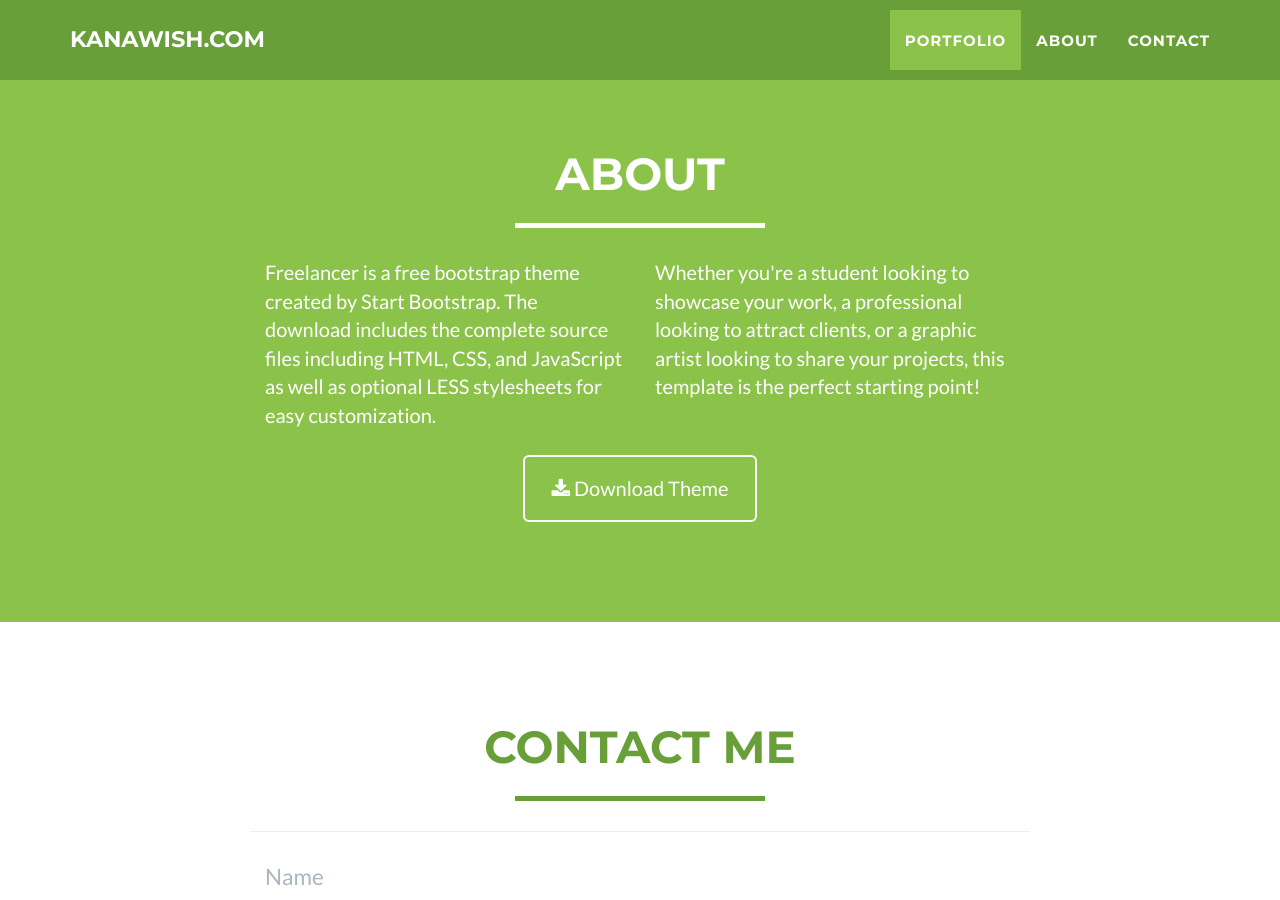
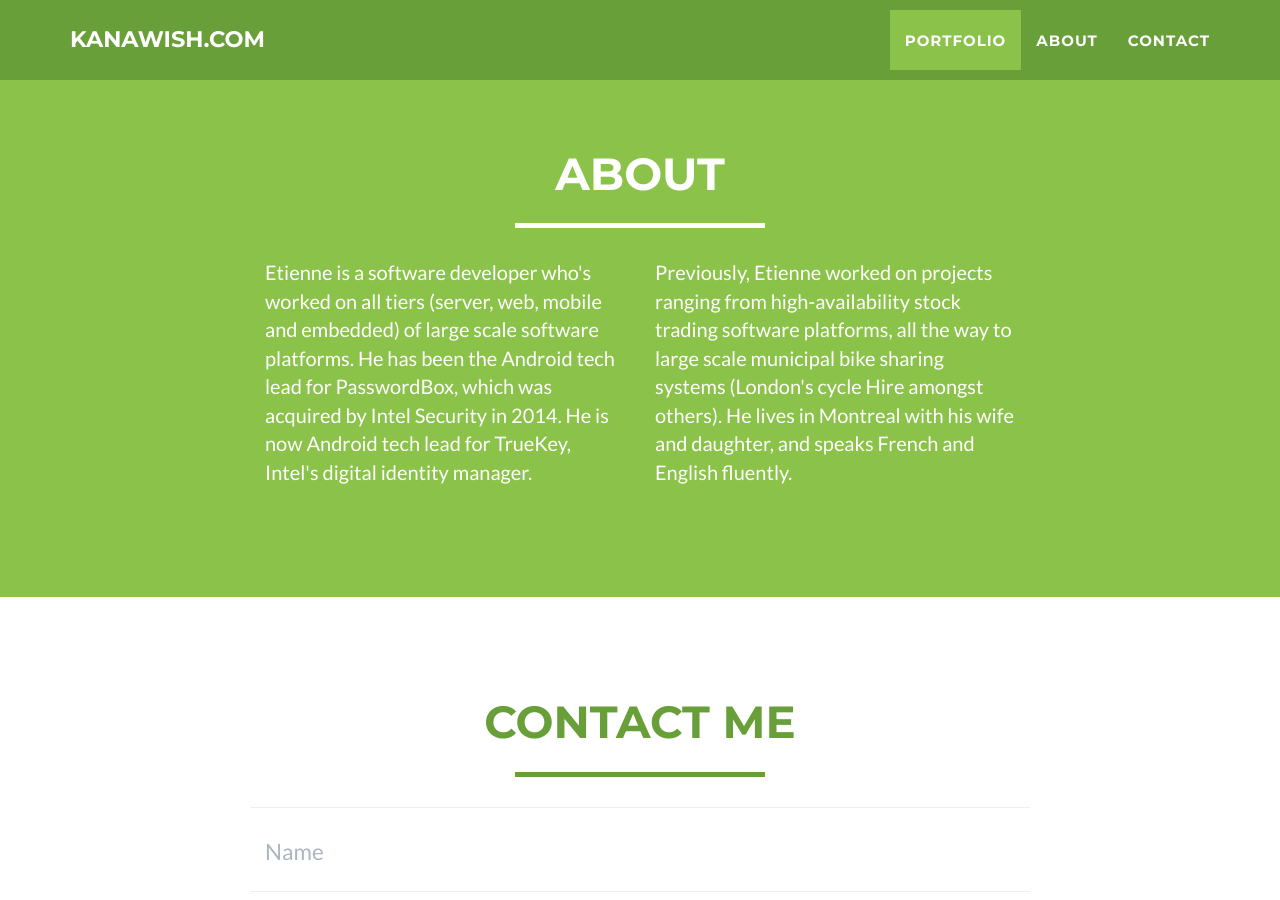
Before and after one commit to kanawish/kanawish.github.io, a Jekyll site: the page built from index.html, in a window 1280 px wide and 900 px high, scrolled down 1155 px. Built offline with Jekyll 4.4.1, drawn with Linux system fonts in a browser that asks for light colours.

Commit message:
Tweaks, missing portfolio items, but mostly final for now.

```diff
--- a/_includes/about.html
+++ b/_includes/about.html
@@ -9,16 +9,16 @@
             </div>
             <div class="row">
                 <div class="col-lg-4 col-lg-offset-2">
-                    <p>Freelancer is a free bootstrap theme created by Start Bootstrap. The download includes the complete source files including HTML, CSS, and JavaScript as well as optional LESS stylesheets for easy customization.</p>
+                    <p>Etienne is a software developer who's worked on all tiers (server, web, mobile and embedded) of large scale software platforms. He has been the Android tech lead for PasswordBox, which was acquired by Intel Security in 2014. He is now Android tech lead for TrueKey, Intel's digital identity manager.</p>
                 </div>
                 <div class="col-lg-4">
-                    <p>Whether you're a student looking to showcase your work, a professional looking to attract clients, or a graphic artist looking to share your projects, this template is the perfect starting point! </p>
+                    <p>Previously, Etienne worked on projects ranging from high-availability stock trading software platforms, all the way to large scale municipal bike sharing systems (London's cycle Hire amongst others). He lives in Montreal with his wife and daughter, and speaks French and English fluently.</p>
                 </div>
+<!--
                 <div class="col-lg-8 col-lg-offset-2 text-center">
-                    <a href="#" class="btn btn-lg btn-outline">
-                        <i class="fa fa-download"></i> Download Theme
-                    </a>
+                    <a href="#" class="btn btn-lg btn-outline"> <i class="fa fa-download"></i> Download Theme </a>
                 </div>
+-->
             </div>
         </div>
     </section>
```
Also changed, not shown: 2 other files.
